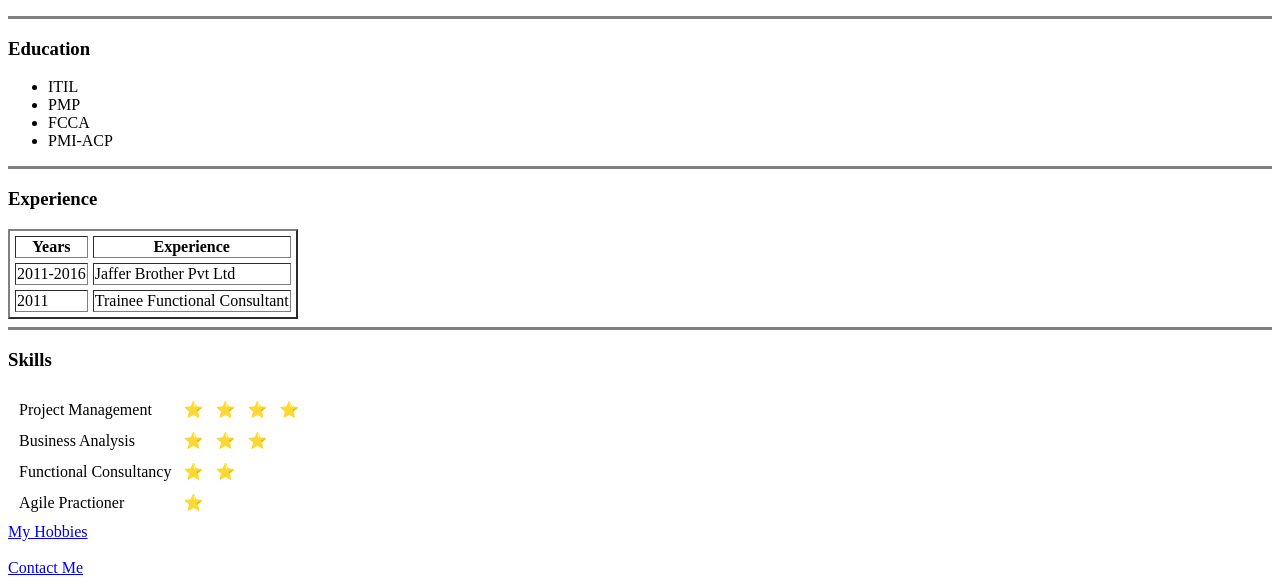
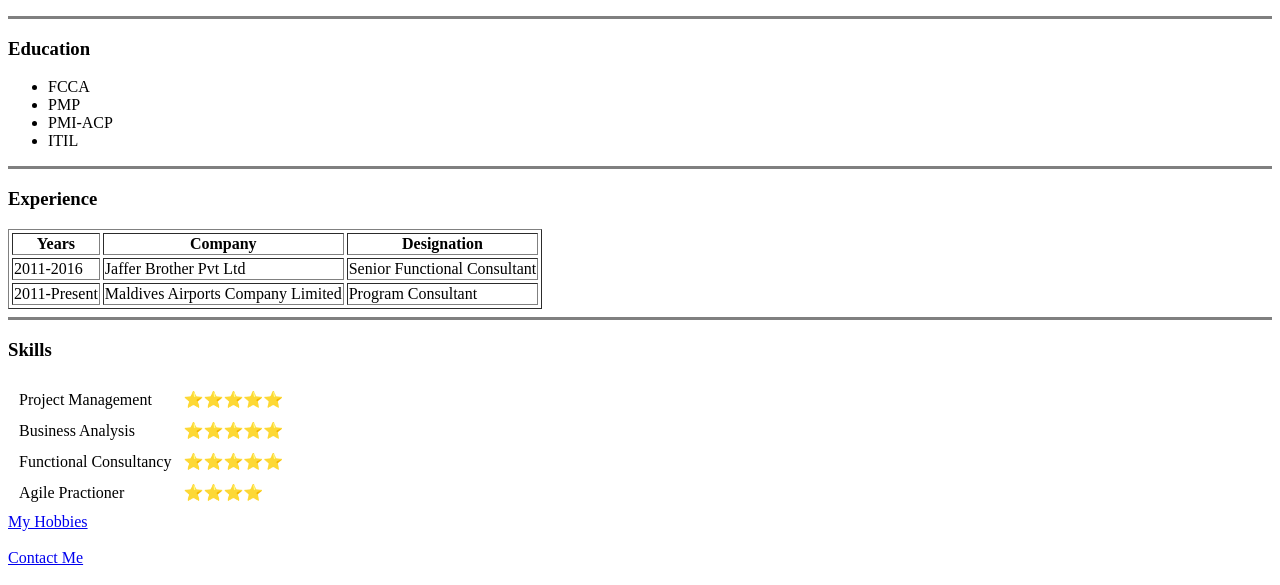
Before and after one commit to Jehanzaibbhatti/Resume, a plain HTML site: page index.html in a window 1280 px wide. Shown: the part 356-941 px from the top of the page. Drawn offline with Linux system fonts and the light colour scheme.

Commit message:
Add files via upload

```diff
--- a/index.html
+++ b/index.html
@@ -22,47 +22,48 @@
 
 
   <hr size="3" noshade>
-  </hr>
   <h3>Education</h3>
   <ul>
+    <li>FCCA</li>
+    <li>PMP</li>
+    <li>PMI-ACP</li>
     <li>ITIL</li>
-    <li>PMP</li>
-    <li>FCCA</li>
-    <li>PMI-ACP</li>
   </ul>
   <hr size="3" noshade>
-  </hr>
   <h3>Experience</h3>
-  <table border="2" cellspacing="5">
+  <table border="1" cellspacing="3">
     <th>Years</th>
-    <th>Experience</th>
+    <th>Company</th>
+    <th>Designation</th>
     <tr>
       <td>2011-2016</td>
       <td>Jaffer Brother Pvt Ltd</td>
+      <td>Senior Functional Consultant</td>
     </tr>
     <tr>
-      <td>2011</td>
-      <td>Trainee Functional Consultant</td>
+      <td>2011-Present</td>
+      <td>Maldives Airports Company Limited</td>
+      <td>Program Consultant</td>
     </tr>
   </table>
-  <table cellspacing = "10">
-    <hr size = "3" noshade>
+  <table cellspacing="10">
+    <hr size="3" noshade>
     <tr>
       <h3>Skills</h3>
       <td>Project Management</td>
-      <th>&#11088</th><th>&#11088</th><th>&#11088</th><th>&#11088</th>
+      <td>⭐⭐⭐⭐⭐</td>
     </tr>
     <tr>
       <td>Business Analysis</td>
-      <th>&#11088</th><th>&#11088</th><th>&#11088</th>
+      <td>⭐⭐⭐⭐⭐</td>
     </tr>
     <tr>
       <td>Functional Consultancy</td>
-      <th>&#11088</th><th>&#11088</th>
+      <td>⭐⭐⭐⭐⭐</td>
     </tr>
     <tr>
       <td>Agile Practioner</td>
-      <th>&#11088</th>
+      <td>⭐⭐⭐⭐</td>
     </tr>
 
 
```
